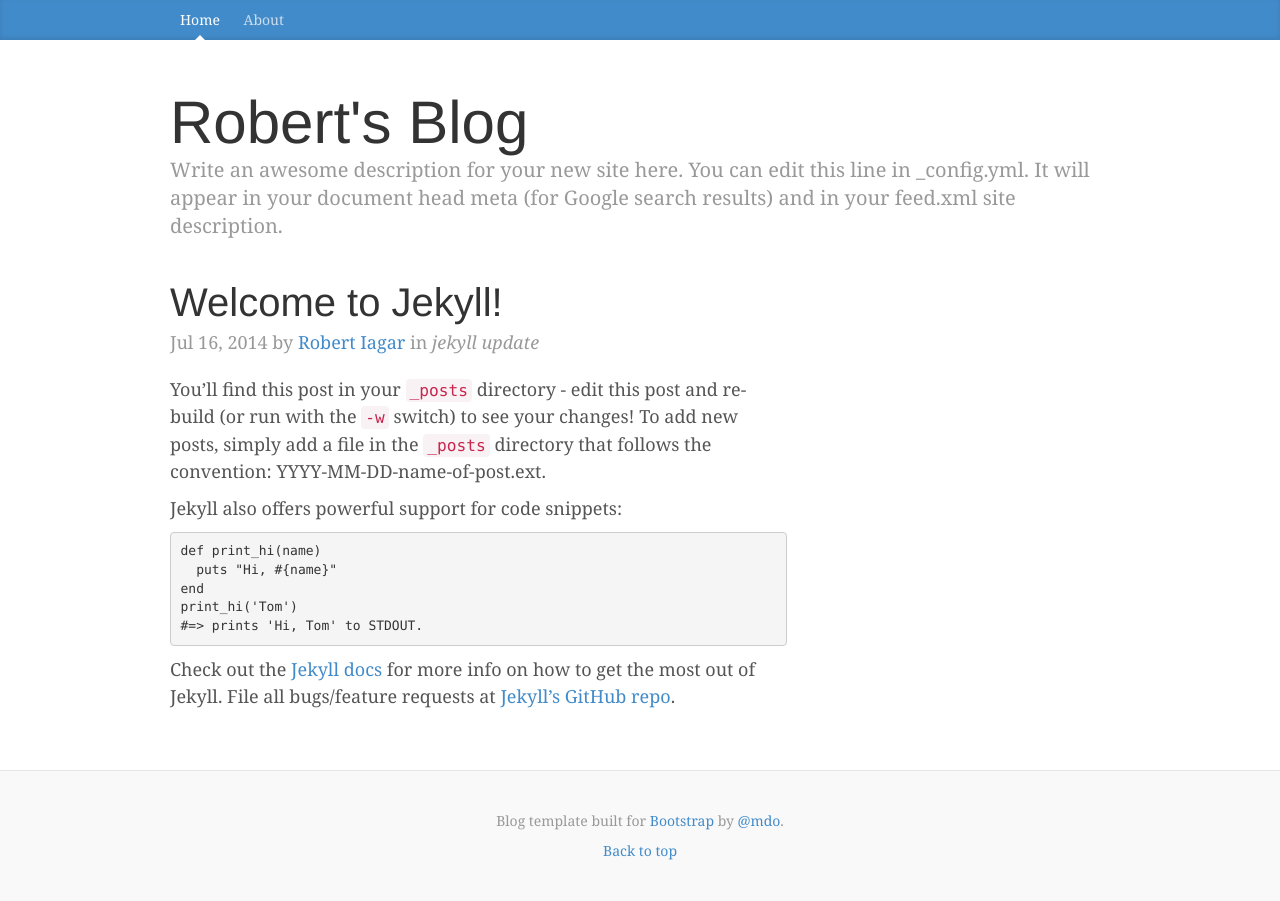
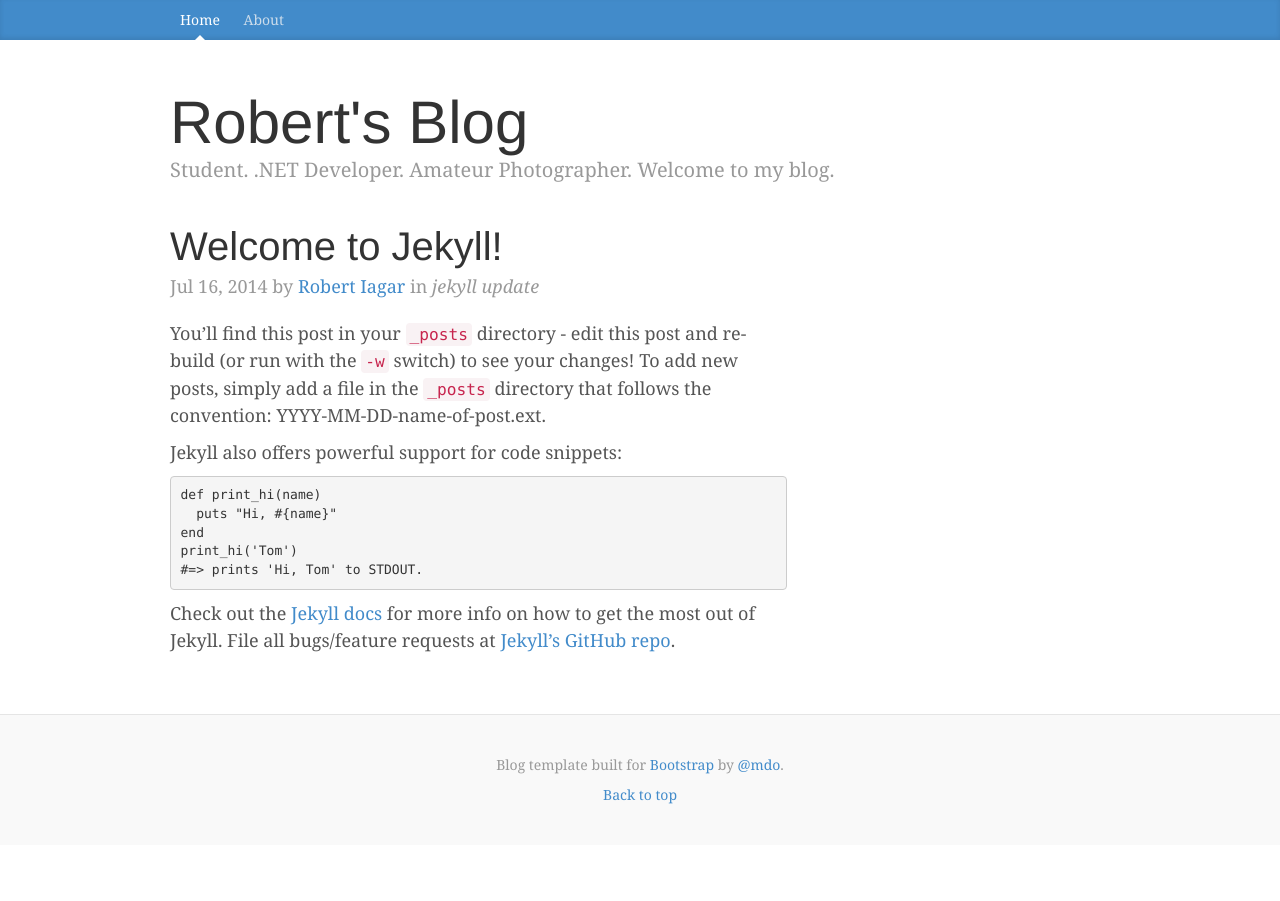
Before and after one commit to robertiagar/robertiagar.com, a Jekyll site: the page built from index.html, in a window 1280 px wide. Built offline with Jekyll 4.4.1, drawn with Linux system fonts in a browser that asks for light colours; nearby versions of some CDN libraries.

Commit message:
* Updated config to use pygments. Maybe it works on GitHub Pages.

```diff
--- a/_config.yml
+++ b/_config.yml
@@ -1,10 +1,10 @@
 ---
 author: "Robert Iagar"
 baseurl: ""
-description: "Write an awesome description for your new site here. You can edit this line in _config.yml. It will appear in your document head meta (for Google search results) and in your feed.xml site description."
+description: "Student. .NET Developer. Amateur Photographer. Welcome to my blog."
 email: robert.iagar@gmail.com
 github_username: robertiagar
-highlighter: rouge
+highlighter: pygments
 markdown: kramdown
 permalink: pretty
 title: "Robert's Blog"
--- a/_includes/head.html
+++ b/_includes/head.html
@@ -10,6 +10,7 @@
     <link rel="stylesheet" href="{{ "/css/bootstrap.min.css" | prepend: site.baseurl }}">
     <link rel="stylesheet" href="{{ "/css/bootstrap-theme.min.css" | prepend: site.baseurl }}">
     <link rel="stylesheet" href="{{ "/css/blog.css" | prepend: site.baseurl }}">
+
     <!-- HTML5 shim and Respond.js IE8 support of HTML5 elements and media queries -->
     <!--[if lt IE 9]>
       <script src="https://oss.maxcdn.com/html5shiv/3.7.2/html5shiv.min.js"></script>
--- a/_layouts/default.html
+++ b/_layouts/default.html
@@ -4,7 +4,6 @@
     <body>
     {% include header.html %}
     <div class="container">
-
       <div class="blog-header">
         <h1 class="blog-title">{{ site.title }}</h1>
         <p class="lead blog-description">{{ site.description }}</p>
```
